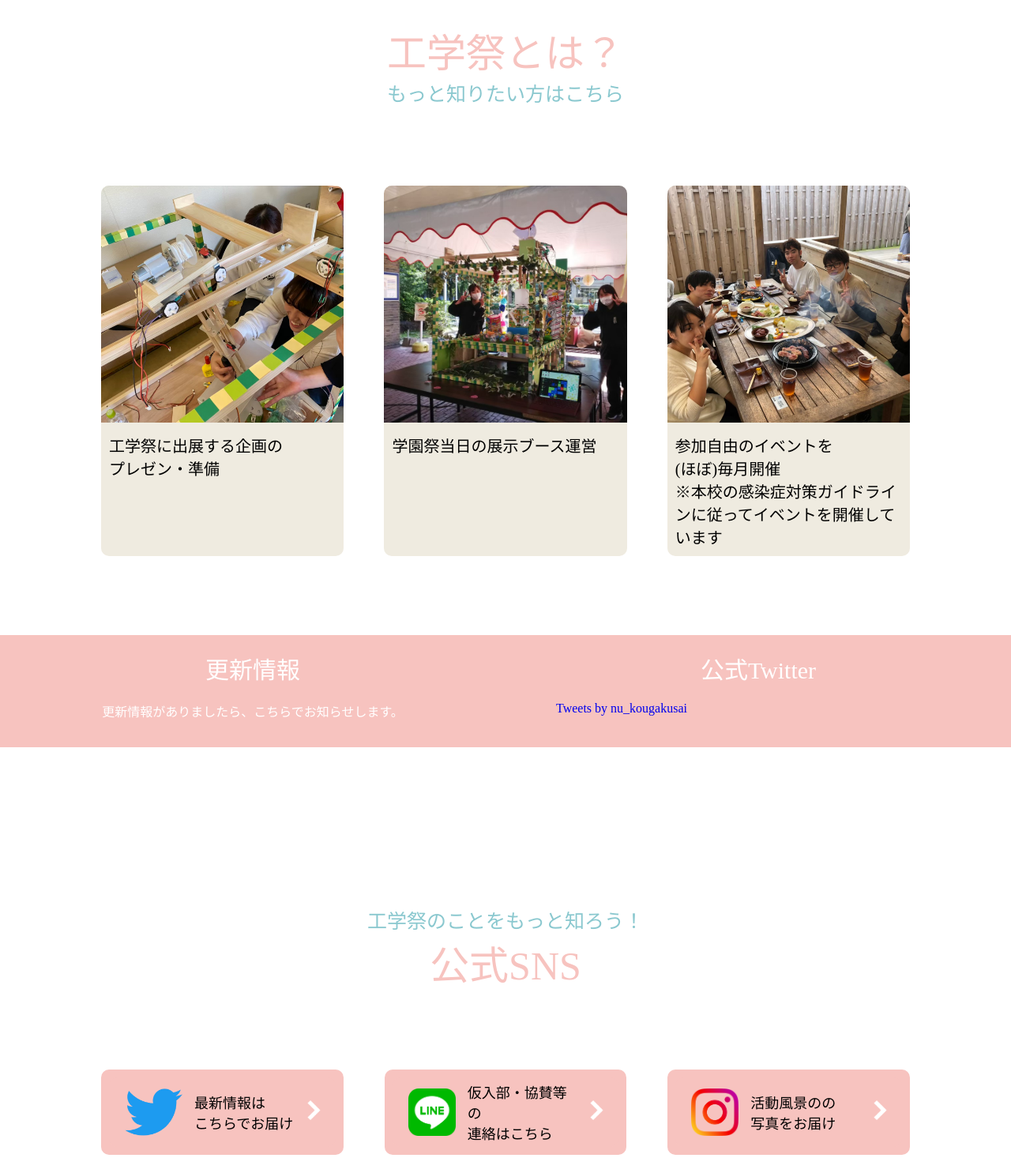
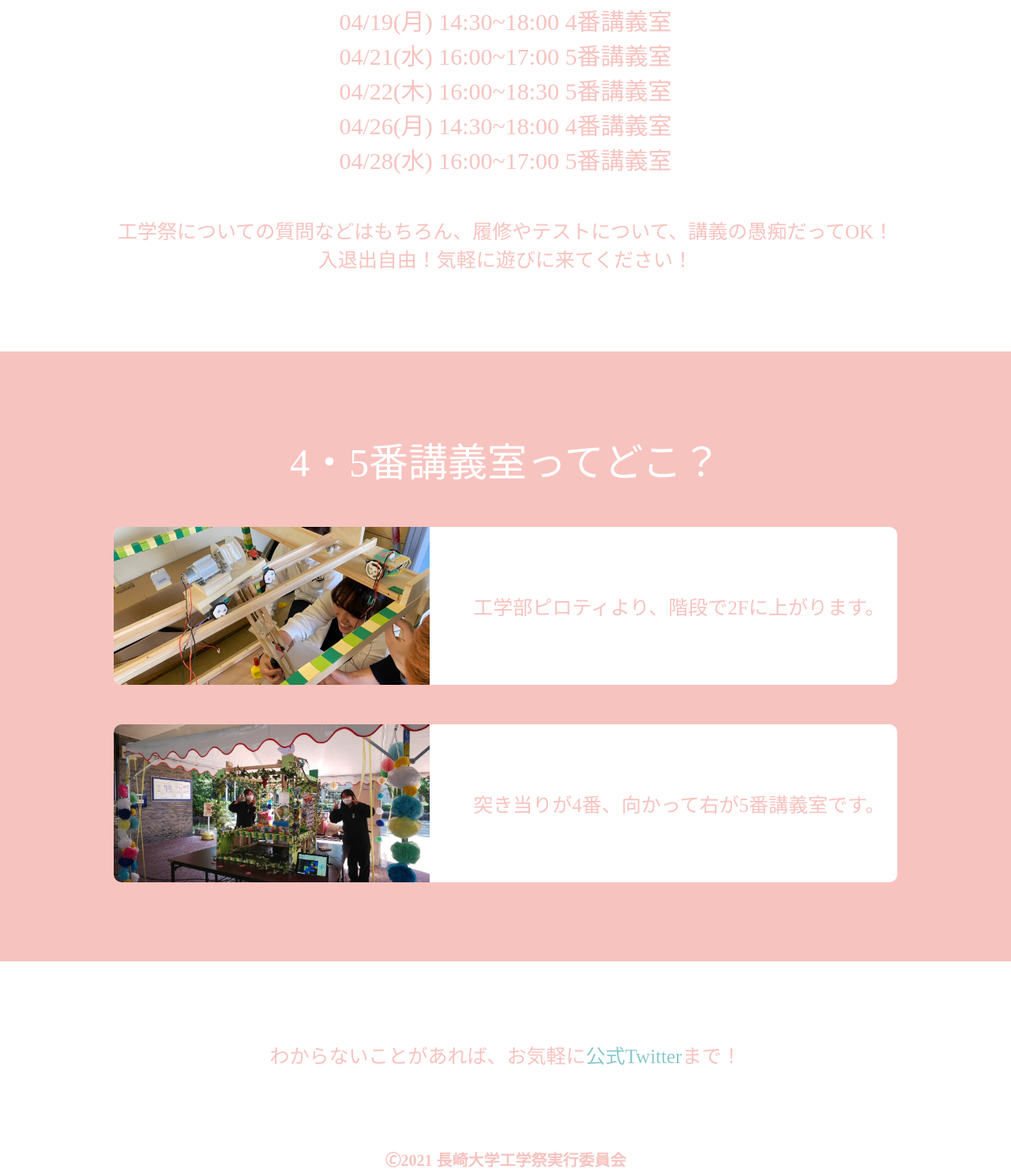
Before and after one commit to adandexx/kogakusai.com, a plain HTML site: page sawakai.html in a window 1280 px wide. Shown: the part 863-2348 px from the top of the page at 79% size. Drawn offline with Linux system fonts and the light colour scheme; a web font is replaced by a local one.

Commit message:
茶話会ページを作成

```diff
--- a/sawakai.html
+++ b/sawakai.html
@@ -12,7 +12,7 @@
 </head>
 <body>
     <div class="header">
-        <p class="title">工学祭</p>
+        <p class="title"><a class="title-link" href="https://kogakusai.com">工学祭</a></p>
         <p class="sp-title">工学祭実行委員会</p>
         <ul class="header-nav">
             <a href="#about" style="color:#f7c3bf;"><li>工学祭とは</li></a>
@@ -29,76 +29,28 @@
             <a href="./contact.html" style="color:#f7c3bf;"><li><img src="./img/contact.png"><p class="menu-desc">お問い合わせ</p></li></a>
         </ul>
     </div>
-    <div class="picture">
-        <img class="main-picture" src="./img/01.jpg" oncontextmenu="return false;">
-        <img class="main-picture-sp" src="./img/01sp.jpg" oncontextmenu="return false;">
+    <div class="sawakai">
+        <p class="sawakai-title">茶話会開催中!</p>
+        <p class="sawakai-sub">工学祭ってどんなサークル？<br>先輩に会って、直接聞いてみよう！</p>
+        <p class="sawakai-next">茶話会実施予定</p>
+        <ul class="sawakai-desc">
+            <li>04/19(月) 14:30~18:00  4番講義室</li>
+            <li>04/21(水) 16:00~17:00  5番講義室</li>
+            <li>04/22(木) 16:00~18:30  5番講義室</li>
+            <li>04/26(月) 14:30~18:00  4番講義室</li>
+            <li>04/28(水) 16:00~17:00  5番講義室</li>
+        </ul>
+        <p class="sawakai-uldesc"><span>工学祭についての質問などはもちろん、</span><span>履修やテストについて、講義の愚痴だってOK！</span><span>入退出自由！気軽に遊びに来てください！</span></p>
     </div>
-    <div class="about" id="about">
-        <p class="about-title">工学祭とは？</p>
-        <p class="about-sub"><a class="about-link" href="./join.html">もっと知りたい方はこちら</a></p>
-        <ul class="about-list">
-            <li><img class="about-picture" src="./img/about-1.jpg" oncontextmenu="return false;"><p class="about-desc"><span>工学祭に出展する企画の</span><span>プレゼン・準備</span></p></li>
-            <li><img class="about-picture" src="./img/about-2.jpg" oncontextmenu="return false;"><p class="about-desc">学園祭当日の展示ブース運営</p></li>
-            <li><img class="about-picture" src="./img/about-3.jpg" oncontextmenu="return false;"><p class="about-desc"><span>参加自由のイベントを</span><span>(ほぼ)毎月開催</span><br>※本校の感染症対策ガイドラインに従ってイベントを開催しています</p></li>
+    <div class="sawakai-doko">
+        <p class="sawakai-title">4・5番講義室ってどこ？</p>
+        <ul class="way-nav">
+            <li><img class="way-img" src="./img/about-1.jpg"><p>工学部ピロティより、階段で2Fに上がります。</p></li>
+            <li><img class="way-img" src="./img/about-2.jpg"><p>突き当りが4番、向かって右が5番講義室です。</p></li>
+
         </ul>
     </div>
-    <div class="new-twitter">
-        <div class="new">
-            <p class="new-title">更新情報</p>
-            <p class="new-content"><span>更新情報がありましたら、</span><span>こちらでお知らせします。</span></p>
-        </div>
-        <div class="umekomi">
-            <p class="umekomi-title">公式Twitter</p>
-            <div class="umekomi-wrapper">
-                <a class="twitter-timeline" data-lang="ja" data-height="500" data-theme="light" href="https://twitter.com/nu_kougakusai?ref_src=twsrc%5Etfw">Tweets by nu_kougakusai</a> <script async src="https://platform.twitter.com/widgets.js" charset="utf-8"></script>
-            </div>
-        </div>
-    </div>
-    <div class="sns">
-        <p class="sns-sub">工学祭のことをもっと知ろう！</p>
-        <p class="sns-title">公式SNS</p>
-        <ul class="sns-list">
-            <a href="https://twitter.com/nu_kougakusai"  target="_blank" rel="noopener noreferrer">
-            <li class="sns-list-li">
-                <div class="sns-icon">
-                    <img src="./img/twitter.png">
-                </div>
-                <div class="sns-desc">
-                    <p><span>最新情報は</span><span>こちらでお届け</span></p>
-                </div>
-                <div class="sns-jump">
-                    <img src="./img/jump.png">
-                </div>
-            </li>
-            </a>
-            <a href="https://line.me/R/ti/p/@866cumor"  target="_blank" rel="noopener noreferrer">
-            <li class="sns-list-li">
-                <div class="sns-icon">
-                    <img src="./img/line.png">
-                </div>
-                <div class="sns-desc">
-                    <p><span>仮入部・協賛等<span>の</span></span>連絡はこちら</span></p>
-                </div>
-                <div class="sns-jump">
-                    <img src="./img/jump.png">
-                </div>
-            </li>
-            </a>
-            <a href="https://www.instagram.com/kogakusai/?hl=ja"  target="_blank" rel="noopener noreferrer">
-            <li class="sns-list-li">
-                <div class="sns-icon">
-                    <img src="./img/instagram.png">
-                </div>
-                <div class="sns-desc">
-                    <p><span>活動風景<span>の</span>の<span>写真をお届け</span></p>
-                </div>
-                <div class="sns-jump">
-                    <img src="./img/jump.png">
-                </div>
-            </li>
-            </a>
-        </ul>
-    </div>
+    <p class="question">わからないことがあれば、お気軽に<a href="https://twitter.com/nu_kougakusai" target="_blank" rel="noopener noreferrer">公式Twitter</a>まで！</p>
     <div class="footer">
         <p>🄫2021 長崎大学工学祭実行委員会</p>
     </div>
--- a/style.css
+++ b/style.css
@@ -36,6 +36,10 @@ html{
 
 span{
     display: inline-block;
+}
+
+.title-link{
+    color: #f7c3bf;
 }
 
 /* -------------------------notice------------------------- */
@@ -275,6 +279,87 @@ span{
     margin-top: 100px;
 }
 
+/* -----------------------sawakai--------------------- */
+.sawakai-title{
+    text-align: center;
+    font-size: 50px;
+    background-color: #f7c3bf;
+    color: white;
+    padding-top: 100px;
+}
+.sawakai-sub{
+    text-align: center;
+    padding-top: 50px;
+    padding-bottom: 100px;
+    font-size: 25px;
+    background-color: #f7c3bf;
+    color: white;
+}
+.sawakai-next{
+    text-align: center;
+    font-size: 50px;
+    color: #f7c3bf;
+    padding-top: 200px;
+}
+.sawakai-desc{
+    color: #f7c3bf;
+    text-align: center;
+    margin-top: 100px;
+}
+.sawakai-desc li{
+    font-size: 30px;
+}
+.sawakai-uldesc{
+    font-size: 25px;
+    color: #f7c3bf;
+    text-align: center;
+    width: 80%;
+    margin-top: 50px;
+    margin-left: auto;
+    margin-right: auto;
+    margin-bottom: 100px;
+}
+.sawakai-doko{
+    background-color: #f7c3bf;
+}
+.way-nav{
+    width:fit-content;
+    margin-left: auto;
+    margin-right: auto;
+    margin-top: 50px;
+    padding-bottom: 50px;
+}
+.way-nav li{
+    display: flex;
+    justify-content: center;
+    background-color: white;
+    border-radius: 10px;
+    margin-bottom: 50px;
+}
+.way-nav p{
+    font-size: 25px;
+    color: #f7c3bf;
+    margin: auto;
+    margin-left: 20px;
+    vertical-align: middle;
+    padding: 15px;
+}
+.way-img{
+    height: 200px;
+    width: 400px;
+    margin-right: 20px;
+    border-radius: 10px 0 0 10px;
+}
+.question{
+    margin-top: 100px;
+    color: #f7c3bf;
+    font-size: 25px;
+    text-align: center;
+}
+.question a{
+    color: #8ac8cf;
+}
+
 /* スマホ用################################################################ */
 
 @media screen and (max-width:900px) {
```
Also changed, not shown: index.html (+10 -10 lines).
